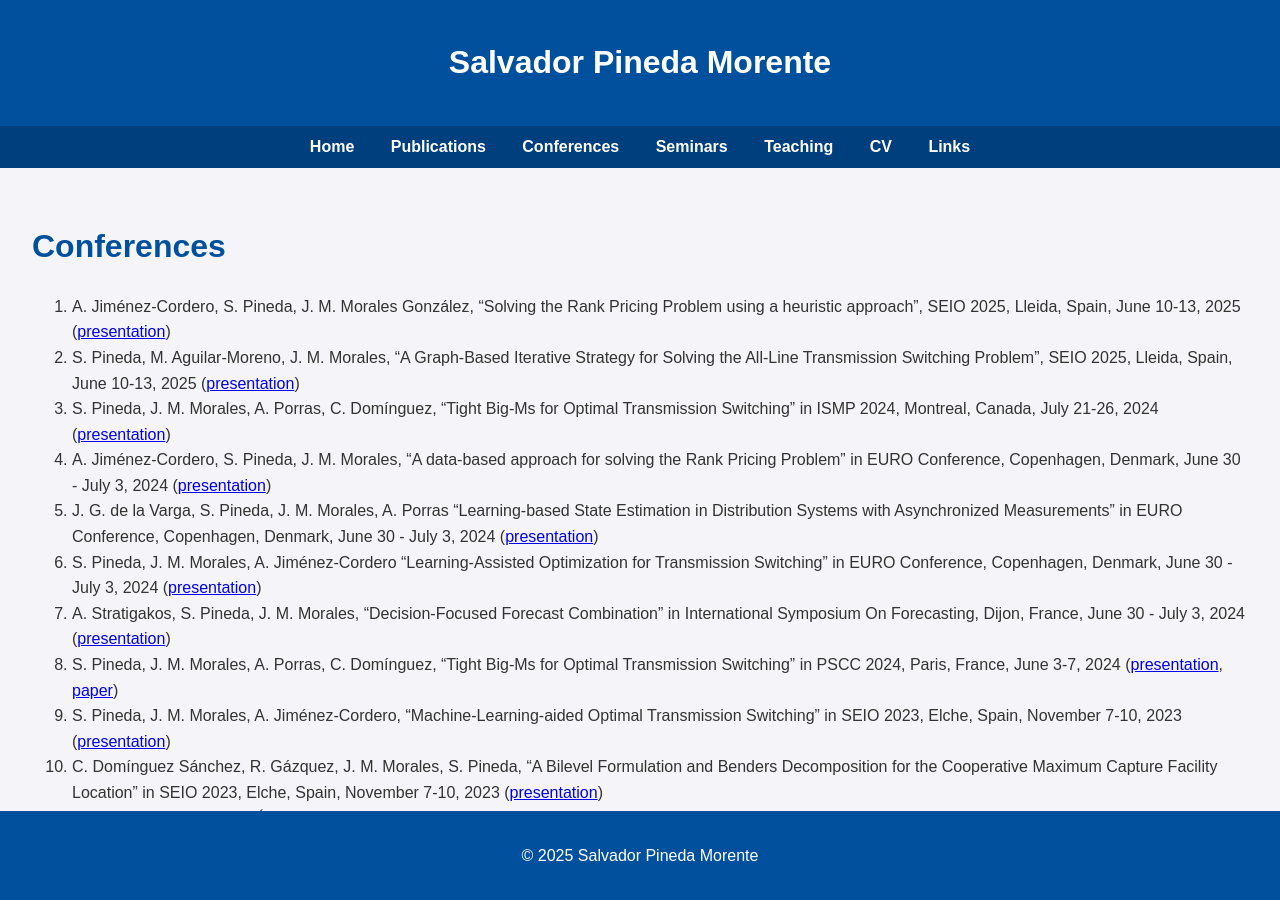
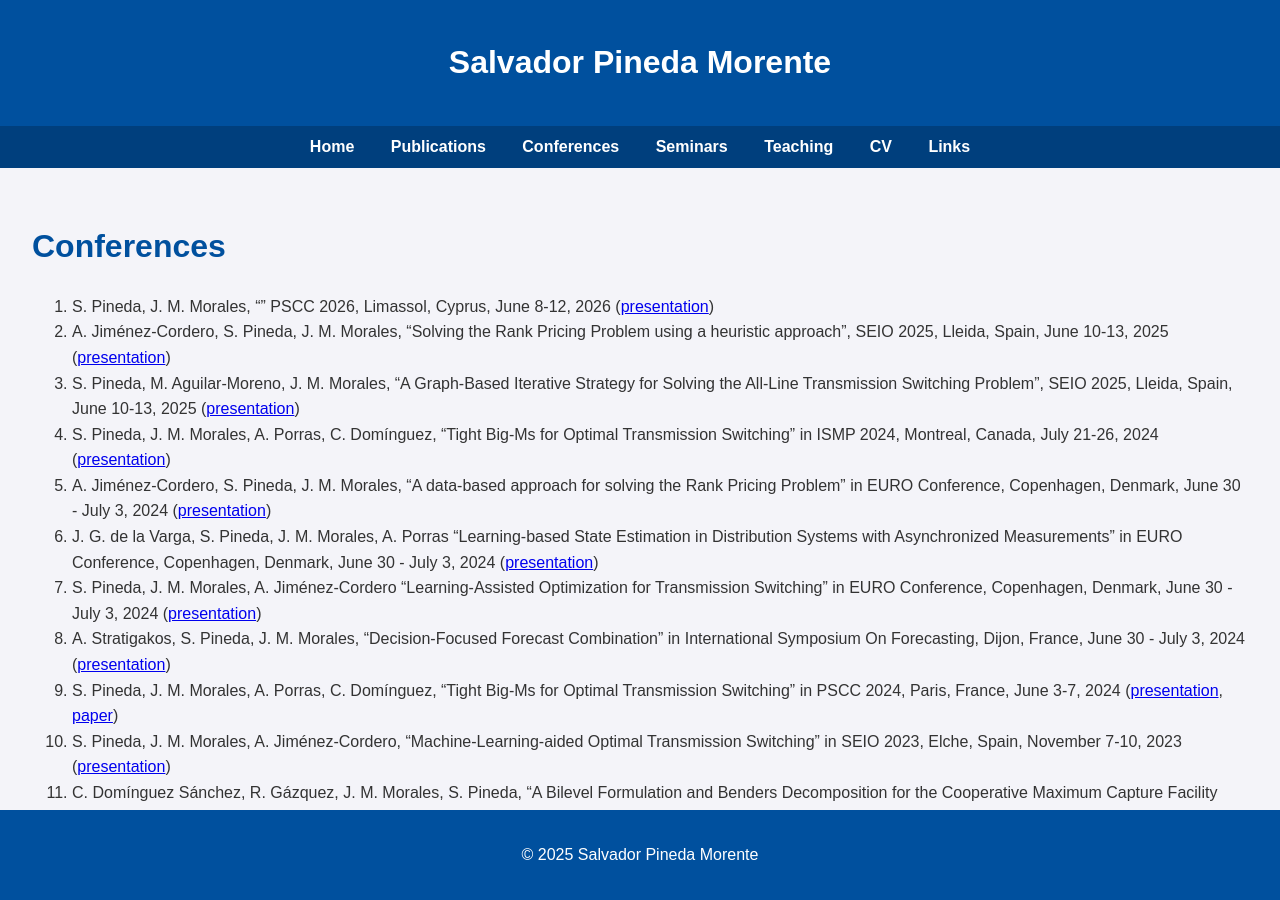
Before and after one commit to salvapineda/salvapineda.github.io, a Jekyll site: the page built from conferences.md, in a window 1280 px wide and 900 px high. Built offline with Jekyll 4.4.1, drawn with Linux system fonts in a browser that asks for light colours.

Commit message:
add pscc26 conference

```diff
--- a/conferences.md
+++ b/conferences.md
@@ -6,7 +6,8 @@ title: "Conferences"
 
 # Conferences
 
-1. A. Jiménez-Cordero, S. Pineda, J. M. Morales González, "Solving the Rank Pricing Problem using a heuristic approach", SEIO 2025, Lleida, Spain, June 10-13, 2025 ([presentation](https://github.com/salvapineda/website/blob/main/Presentations/2025%20-%20SEIO%20-%20Solving%20the%20Rank%20Pricing%20Problem%20using%20a%20Heuristic%20Approach.pdf))
+1. S. Pineda, J. M. Morales, "" PSCC 2026, Limassol, Cyprus, June 8-12, 2026 ([presentation](https://github.com/salvapineda/website/blob/main/Presentations/2026%20-%20PSCC%20-%20The%20Sweet%20Spot%20of%20Bound%20Tightening%20for%20Topology%20Optimization.pdf))
+1. A. Jiménez-Cordero, S. Pineda, J. M. Morales, "Solving the Rank Pricing Problem using a heuristic approach", SEIO 2025, Lleida, Spain, June 10-13, 2025 ([presentation](https://github.com/salvapineda/website/blob/main/Presentations/2025%20-%20SEIO%20-%20Solving%20the%20Rank%20Pricing%20Problem%20using%20a%20Heuristic%20Approach.pdf))
 1. S. Pineda, M. Aguilar-Moreno, J. M. Morales, "A Graph-Based Iterative Strategy for Solving the All-Line Transmission Switching Problem", SEIO 2025, Lleida, Spain, June 10-13, 2025 ([presentation](https://github.com/salvapineda/website/blob/main/Presentations/2025%20-%20SEIO%20-%20A_Graph_Based_Iterative_Strategy_for_Solving_the_All_Line_Transmission_Switching_Problem.pdf))
 1.  S. Pineda, J. M. Morales, A. Porras, C. Domínguez, "Tight Big-Ms for Optimal Transmission Switching" in ISMP 2024, Montreal, Canada, July 21-26, 2024 ([presentation](https://github.com/salvapineda/website/blob/main/Presentations/2024%20-%20ISMP%20-%20Tightening%20big-M%20for%20Optimal%20Transmission%20Switching.pdf))
 1.  A. Jiménez-Cordero, S. Pineda, J. M. Morales, "A data-based approach for solving the Rank Pricing Problem" in EURO Conference, Copenhagen, Denmark, June 30 - July 3, 2024 ([presentation](https://github.com/salvapineda/website/blob/main/Presentations/2024%20-%20EURO%20-%20A%20data-based%20approach%20for%20solving%20the%20Rank%20Pricing%20Problem.pdf))
```
